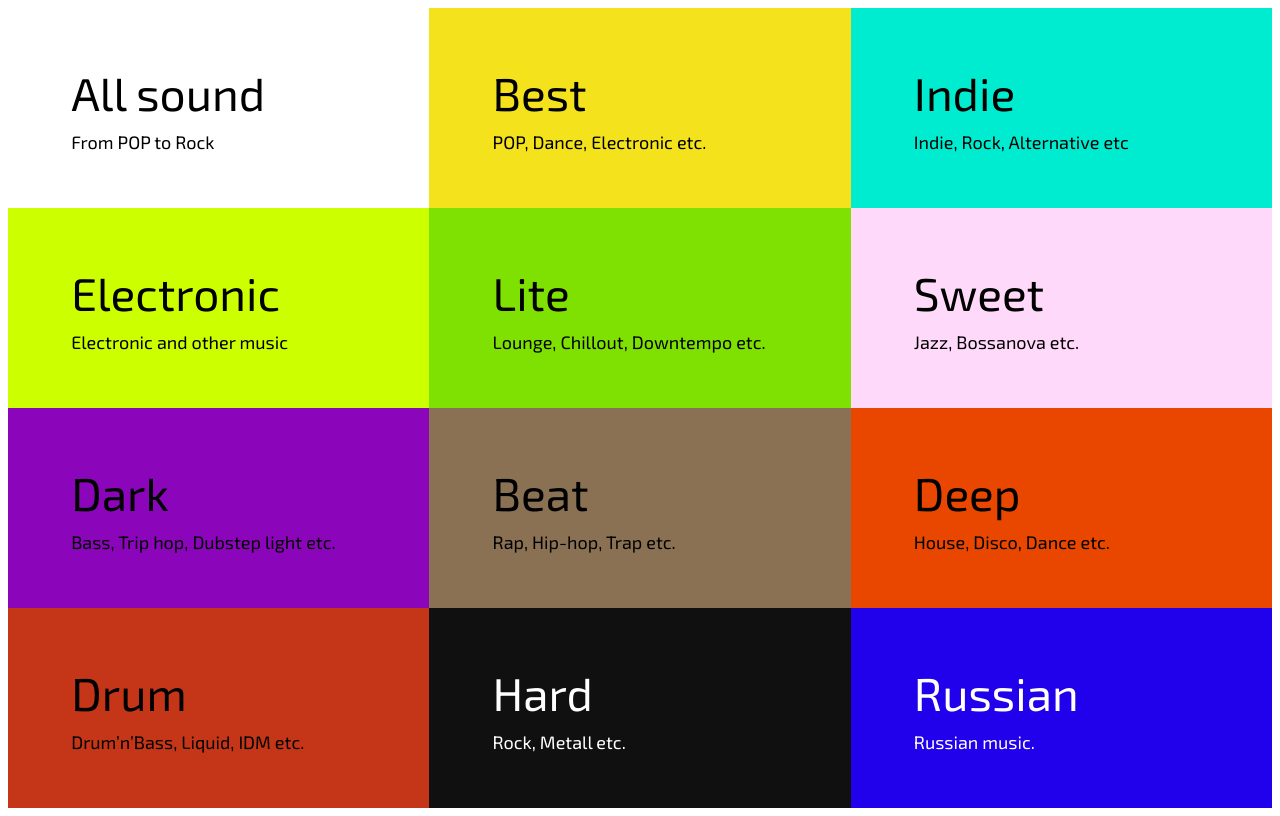
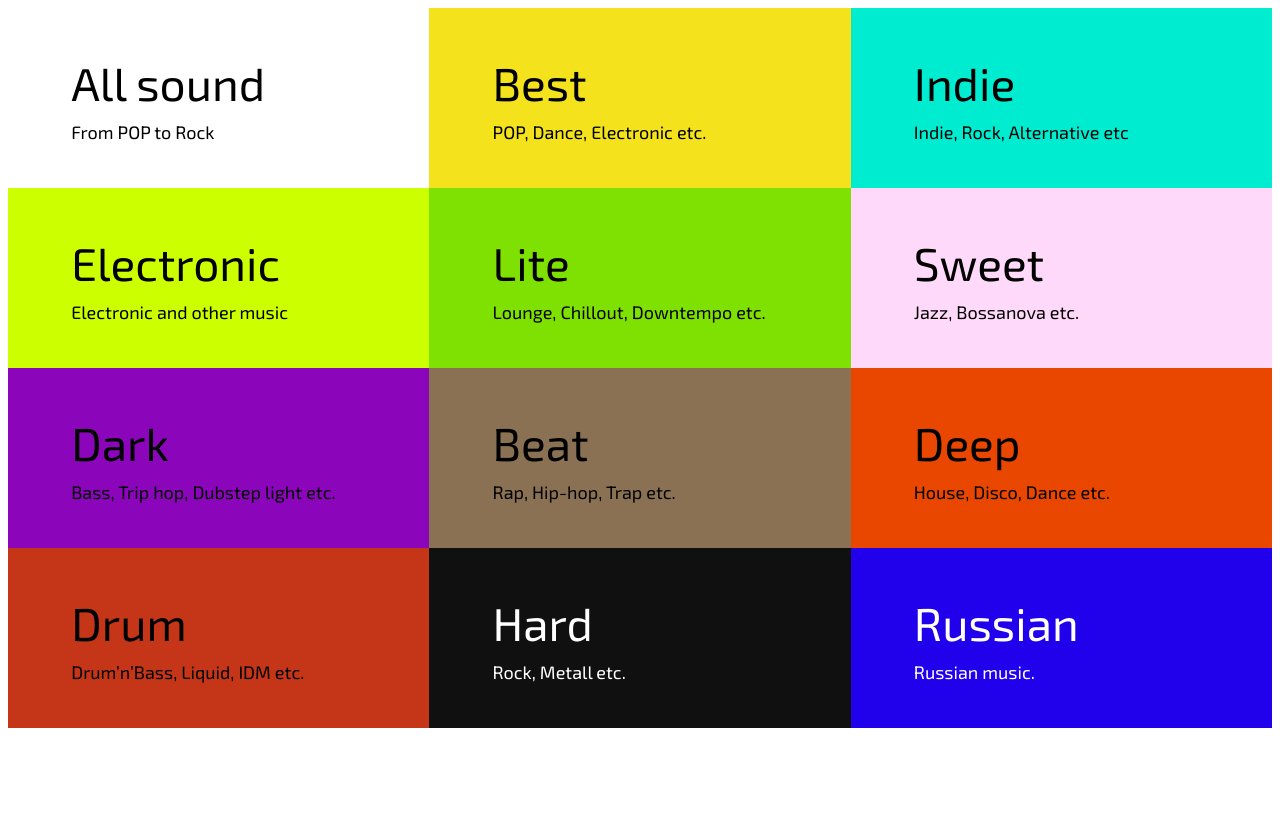
Before and after one commit to lyucean/soundsession, a Vue app: page /select in a window 1280 px wide. Built offline with nearby package versions, Linux system fonts and the light colour scheme.

Commit message:
поправил высоту, в мобильном адрестная строка теперь не скрывается нигде

```diff
--- a/src/components/home/home.css
+++ b/src/components/home/home.css
@@ -124,7 +124,6 @@
     .home {
         grid-template-rows: 60px 1fr 40px;
         height: var(--real_height);
-        /*height: calc(100vh - 56px);*/
     }
 
     .home__selector-link {
@@ -140,7 +139,6 @@
 
     .home {
         grid-template-rows: 60px 1fr 40px;
-        /*height: calc(100vh - 56px);*/
         height: calc(var(--real_height, 1vh) * 100);
     }
 
--- a/src/components/home/home.vue
+++ b/src/components/home/home.vue
@@ -52,7 +52,7 @@
           '--background-color': this.station.colorBackground,
           '--text-color': this.station.colorText,
           '--playlist-button-color': colorPlaylistBackground,
-          '--real_height': window.innerHeight + 'px', // нужно, чтоб подогнать высоту на мобильника и не было полосы прокутки
+          '--real_height': document.documentElement.clientHeight + 'px', // нужно, чтоб подогнать высоту на мобильника и не было полосы прокутки
         }
       }
     },
--- a/src/components/selectStation/selectStation.css
+++ b/src/components/selectStation/selectStation.css
@@ -1,8 +1,13 @@
+:root {
+    --real_height: 100;
+}
+
 /* Струкутра страницы */
 .select-station {
     display: flex;
     grid-template-columns: 1fr;
-    height: 100vh;
+    height: 720px;
+    overflow: scroll;
     flex-direction: column;
 }
 
@@ -110,16 +115,11 @@
 @media (min-width: 768px) and (max-width: 1024px) and (orientation: landscape) {
 }
 
-@media (min-width: 375px) and (max-width: 767px) {
-}
-
-@media (min-width: 375px) and (max-width: 767px) {
+@media (min-width: 320px) and (max-width: 767px) {
     /*@media (min-width: 320px) and (max-width: 374px)*/
-    .station {
-        margin-top: -1px;
-    }
 
     .select-station {
+        height: var(--real_height);
         grid-template-rows: 90px 1fr;
     }
 
@@ -136,6 +136,10 @@
         line-height: 120%;
     }
 
+    .station {
+        margin-top: -1px;
+    }
+
     .station_wrap {
         margin-left: 9%;
         margin-right: 9%;
--- a/src/components/selectStation/selectStation.vue
+++ b/src/components/selectStation/selectStation.vue
@@ -1,5 +1,5 @@
 <template>
-  <div class="select-station">
+  <div :style="setVarCSS" class="select-station">
     <div class="select-station__close" v-if="linkBackShow">
       <router-link
         :to="linkBack"
@@ -83,5 +83,12 @@
         }
       })
     },
+    computed: {
+      setVarCSS () {
+        return {
+          '--real_height': document.documentElement.clientHeight + 'px', // нужно, чтоб подогнать высоту на мобильника и не было полосы прокутки
+        }
+      }
+    },
   }
 </script>
```
